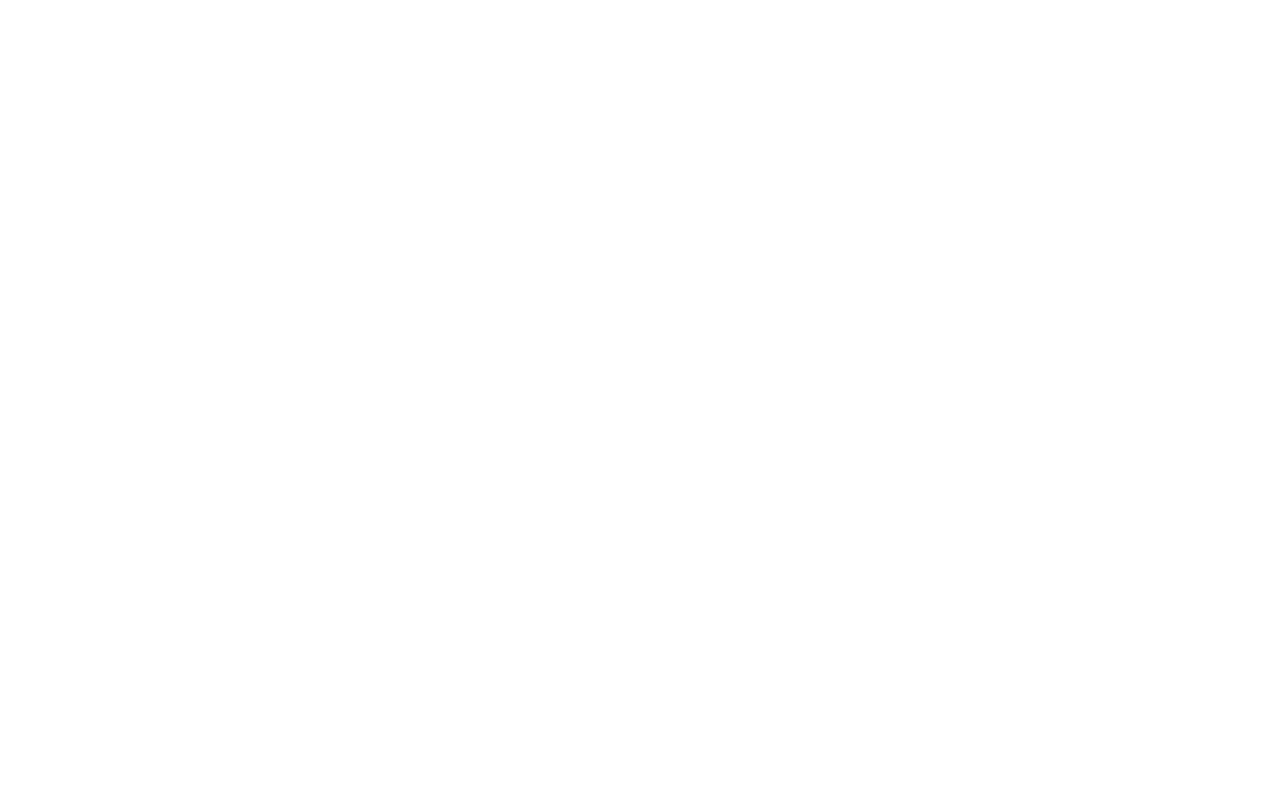
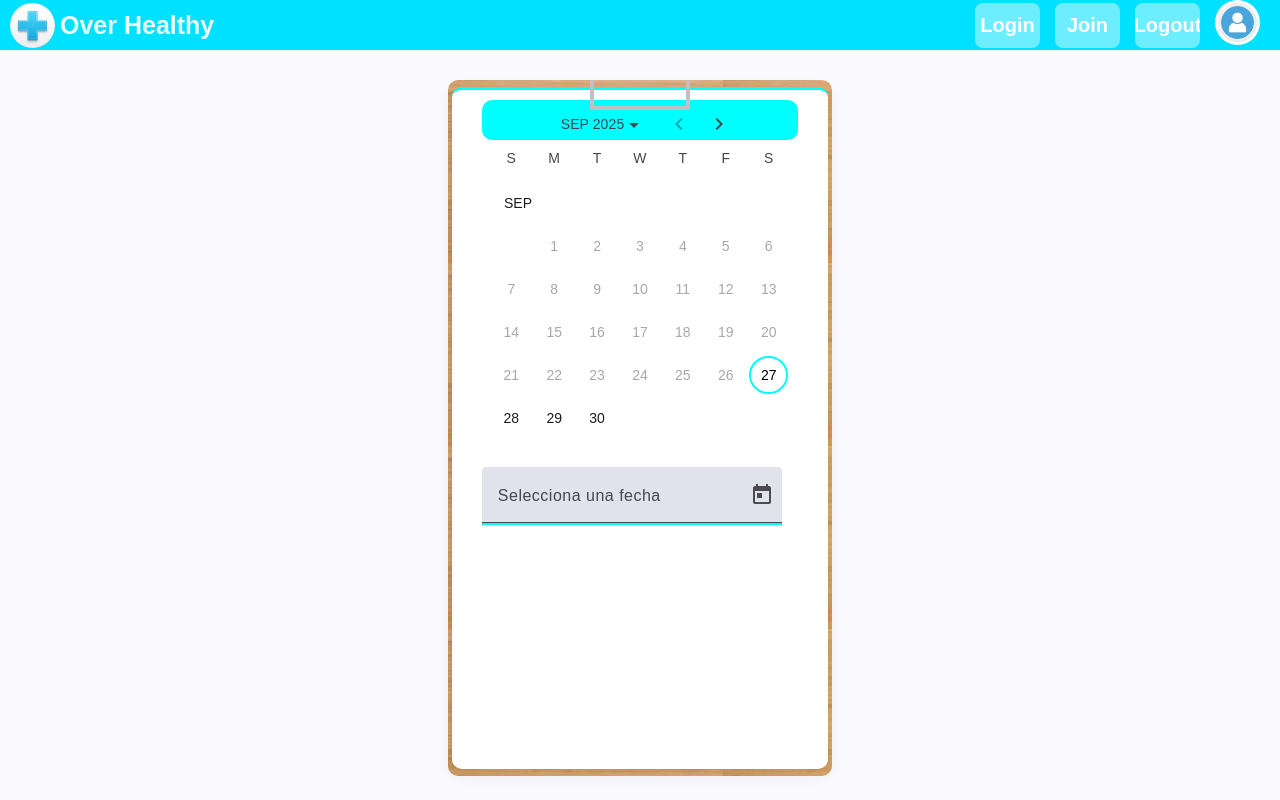
Before and after one commit to Darielfernandezdaniel/Medical-Date, an Angular app: page /patient in a window 1280 px wide. Before the commit this address led to /. Built offline with nearby package versions, Linux system fonts and the light colour scheme.

Commit message:
checking

```diff
--- a/angular.json
+++ b/angular.json
@@ -22,6 +22,7 @@
               }
             ],
             "styles": [
+              "src/custom-theme.scss",
               "src/styles.css"
             ],
             "server": "src/main.server.ts",
--- a/package.json
+++ b/package.json
@@ -21,10 +21,12 @@
   },
   "private": true,
   "dependencies": {
+    "@angular/cdk": "^20.1.4",
     "@angular/common": "^20.1.0",
     "@angular/compiler": "^20.1.0",
     "@angular/core": "^20.1.0",
     "@angular/forms": "^20.1.0",
+    "@angular/material": "^20.1.4",
     "@angular/platform-browser": "^20.1.0",
     "@angular/platform-server": "^20.1.0",
     "@angular/router": "^20.1.0",
--- a/src/app/app.routes.ts
+++ b/src/app/app.routes.ts
@@ -12,5 +12,13 @@ export const routes: Routes = [
       {path: 'MeetUs',
         loadComponent: () =>
           import('./meet-us/meet-us').then(m => m.MeetUs)
+      },
+      {path: 'ticket/:params',
+        loadComponent: () =>
+          import('./ticket/ticket').then(m => m.Ticket)
+      },
+      {path: 'patient',
+        loadComponent: () =>
+          import('./patient-area/patient-area').then(m => m.PatientArea)
       }
 ];
--- /dev/null
+++ b/src/app/calendar/calendar.css
@@ -0,0 +1,101 @@
+.calendarContainer{
+    width: 100vw;
+    display: flex;
+    justify-content: center;
+    align-items: flex-start;
+    padding-top: 80px;
+}
+
+.calendarWood{
+    width: 30%;
+    max-width: 405px;
+    background-color: rgb(0, 255, 255);
+    display: flex;
+    justify-content: center;
+    align-items: center;
+    flex-direction: column;
+    height: 87vh;
+    background: url(/assets/Madera.jpg);
+    border-radius: 10px;
+    position: relative;
+    min-height: 518px;
+}
+
+.calendar{
+    background-color: white;
+    border-radius: 10px;
+    box-shadow: 0 4px 15px rgba(0, 0, 0, 0.1);
+    width: 98%;
+    height: 98%;
+    padding-bottom: 30px;
+    padding-left: 30px;
+    padding-right: 30px;
+    position: relative;
+    overflow-y: auto;
+    border-top: 3px solid rgb(0, 255, 255) ;
+}
+
+::ng-deep .mat-calendar-header {
+    background-color: aqua;
+    height: 40px;
+    margin-top: 10px;
+    display: flex;
+    justify-content: center;
+    align-items: center;
+    border-radius: 10px;
+  }
+
+::ng-deep .mat-calendar-content{
+    margin-top: 10px;
+}
+
+  ::ng-deep .mat-calendar-body-selected {
+    background-color: aqua !important; /* fondo del día seleccionado */
+    color: rgb(0, 0, 0) !important;              /* texto del día seleccionado */
+    border-radius: 50%;                   /* forma redonda */
+  }
+
+  ::ng-deep .mat-calendar-body-today {
+    border: 2px solid rgb(0, 255, 255) !important; /* Borde naranja */ /* Fondo suave naranja */
+    color: rgb(0, 0, 0) !important;            /* Texto naranja */
+    border-radius: 50%;                /* Hacerlo redondo */
+    box-shadow: none !important;
+    outline: none;
+  }
+
+  ::ng-deep .mat-datepicker-toggle-default-icon {
+    fill: rgba(47, 47, 47, 0.841) !important;  /* en algunos navegadores es necesario usar fill */
+  }
+
+  ::ng-deep .mdc-line-ripple {
+    background-color: red !important;  /* Cambia el color de la rayita */
+    height: 3px !important;            /* Cambia el grosor si quieres */
+  }
+
+
+  ::ng-deep .mat-mdc-form-field-hint-wrapper {
+    border-top: 2px solid aqua !important;
+  }
+
+  ::ng-deep .mdc-text-field.mdc-text-field--focused .mdc-line-ripple {
+    background-color: aqua !important;
+  }
+
+  ::ng-deep .mdc-text-field.mdc-text-field--focused .mdc-floating-label {
+    color: rgb(2, 193, 193) !important;
+  }
+
+
+.bar-container {
+    position: absolute;
+    left: 50%;
+    top: 0;
+    transform: translateX(-50%);
+    height: 30px;
+    width: 100px;
+    z-index: 999;
+    background-color: transparent;
+    border-right: 4px solid silver ;
+    border-bottom: 4px solid silver ;
+    border-left: 4px solid silver ;
+  }
--- /dev/null
+++ b/src/app/calendar/calendar.html
@@ -0,0 +1,23 @@
+<div class="calendarContainer">
+
+    <div class="calendarWood">
+        <div class="bar-container"></div>
+            <div class="calendar">
+                <mat-calendar
+                [minDate]="minDate"
+            [(selected)]="fechaSeleccionada"
+            (selectedChange)="onDateSelectedFromCalendar($event)">
+            </mat-calendar>
+
+            <mat-form-field appearance="fill" style="width: 300px; margin-top: 20px;">
+            <mat-label>Selecciona una fecha</mat-label>
+            <input matInput [matDatepicker]="picker"
+                    [min]="minDate"
+                    [(ngModel)]="fechaSeleccionada"
+                    (dateChange)="onDateSelected($event)">
+            <mat-datepicker-toggle matSuffix [for]="picker"></mat-datepicker-toggle>
+            <mat-datepicker #picker></mat-datepicker>
+            </mat-form-field>
+        </div>
+        </div>
+    </div>
--- /dev/null
+++ b/src/app/calendar/calendar.ts
@@ -0,0 +1,31 @@
+import { Component } from '@angular/core';
+import { MatDatepickerInputEvent, MatDatepickerModule } from '@angular/material/datepicker';
+import { MatFormFieldModule } from '@angular/material/form-field';
+import { MatInputModule } from '@angular/material/input';
+import { MatNativeDateModule } from '@angular/material/core';
+import { CommonModule } from '@angular/common';
+import { FormsModule } from '@angular/forms';
+
+@Component({
+  selector: 'app-calendar',
+  imports: [ MatDatepickerModule, MatFormFieldModule, MatInputModule, MatNativeDateModule, CommonModule, FormsModule],
+  templateUrl: './calendar.html',
+  styleUrl: './calendar.css'
+})
+
+export class Calendar {
+
+  fechaSeleccionada: Date | null = null;
+  minDate: Date = new Date();
+
+  onDateSelected(event: MatDatepickerInputEvent<Date>) {
+    const fecha = event.value;
+    console.log('Fecha seleccionada:', fecha);
+    // Aquí puedes abrir un formulario de reserva o guardar la cita
+  }
+
+  onDateSelectedFromCalendar(fecha: Date) {
+    this.fechaSeleccionada = fecha;
+    this.onDateSelected({ value: fecha } as MatDatepickerInputEvent<Date>);
+  }
+}
--- a/src/app/navigaion-bar/navigaion-bar.html
+++ b/src/app/navigaion-bar/navigaion-bar.html
@@ -6,6 +6,7 @@
     <div class="rightPart">
         <a routerLink="/register/login" class="LoginButton RegisterButton" tabindex="0">Login</a>
         <a routerLink="/register/join" class="JoinButton RegisterButton"  tabindex="0">Join</a>
-        <img src="assets/LogIcon.avif" alt="Profile-Image">
+        <a routerLink="/" class="JoinButton RegisterButton"  tabindex="0">Logout</a>
+        <a routerLink="patient"><img src="assets/LogIcon.avif" alt="Profile-Image" ></a>
     </div>
 </nav>
--- a/src/app/patient-area/patient-area.html
+++ b/src/app/patient-area/patient-area.html
@@ -1 +1,3 @@
-<p>patient-area works!</p>
+<app-navigaion-bar></app-navigaion-bar>
+<app-calendar></app-calendar>
+<!-- <app-our-technologi></app-our-technologi> -->
--- a/src/app/patient-area/patient-area.ts
+++ b/src/app/patient-area/patient-area.ts
@@ -1,8 +1,11 @@
 import { Component } from '@angular/core';
+import { NavigaionBar } from "../navigaion-bar/navigaion-bar";
+import { Calendar } from "../calendar/calendar";
+import { OurTechnologi } from "../our-technologi/our-technologi";
 
 @Component({
   selector: 'app-patient-area',
-  imports: [],
+  imports: [NavigaionBar, Calendar, OurTechnologi],
   templateUrl: './patient-area.html',
   styleUrl: './patient-area.css'
 })
--- /dev/null
+++ b/src/custom-theme.scss
@@ -0,0 +1,35 @@
+
+// Include theming for Angular Material with `mat.theme()`.
+// This Sass mixin will define CSS variables that are used for styling Angular Material
+// components according to the Material 3 design spec.
+// Learn more about theming and how to use it for your application's
+// custom components at https://material.angular.dev/guide/theming
+@use '@angular/material' as mat;
+
+html {
+  @include mat.theme((
+    color: (
+      primary: mat.$azure-palette,
+      tertiary: mat.$blue-palette,
+    ),
+    typography: Roboto,
+    density: 0,
+  ));
+}
+
+body {
+  // Default the application to a light color theme. This can be changed to
+  // `dark` to enable the dark color theme, or to `light dark` to defer to the
+  // user's system settings.
+  color-scheme: light;
+
+  // Set a default background, font and text colors for the application using
+  // Angular Material's system-level CSS variables. Learn more about these
+  // variables at https://material.angular.dev/guide/system-variables
+  background-color: var(--mat-sys-surface);
+  color: var(--mat-sys-on-surface);
+  font: var(--mat-sys-body-medium);
+
+  // Reset the user agent margin.
+  margin: 0;
+}
--- a/src/index.html
+++ b/src/index.html
@@ -6,6 +6,8 @@
   <base href="/">
   <meta name="viewport" content="width=device-width, initial-scale=1">
   <link rel="icon" type="image/x-icon" href="favicon.ico">
+  <link href="https://fonts.googleapis.com/css2?family=Roboto:wght@300;400;500&display=swap" rel="stylesheet">
+  <link href="https://fonts.googleapis.com/icon?family=Material+Icons" rel="stylesheet">
 </head>
 <body>
   <app-root></app-root>
--- a/src/styles.css
+++ b/src/styles.css
@@ -5,3 +5,6 @@
     font-family: Arial, Helvetica, sans-serif;
     text-decoration: none;
 }
+
+html, body { height: 100%; }
+body { margin: 0; font-family: Roboto, "Helvetica Neue", sans-serif; }
```
Also changed, not shown: 2 other files (tests, documents, lock files or other folders).
